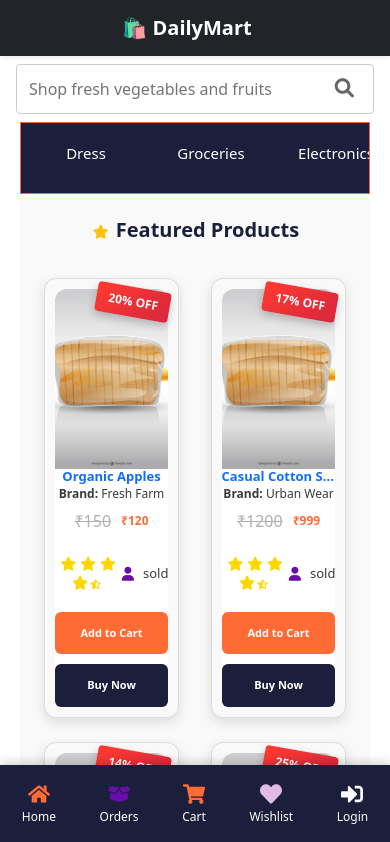
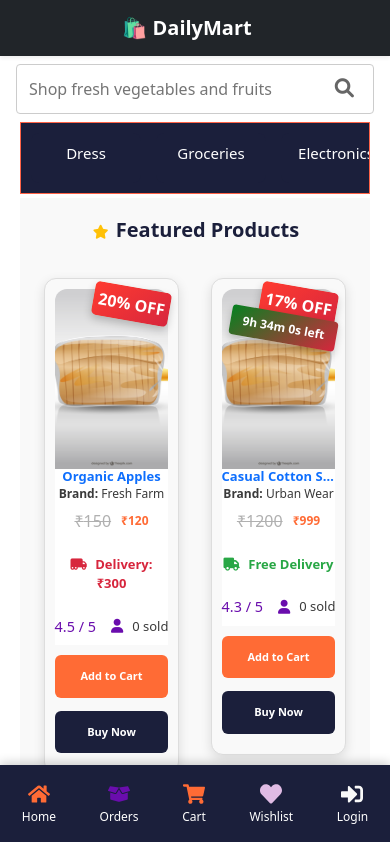
Before and after one commit to Nr-143/E-commerce, a React (Vite) app: page / in a window 390 px wide. Shown: the top 842 px of the page. Built offline with nearby package versions, Linux system fonts and the light colour scheme.

Commit message:
Product card updated

```diff
--- a/src/components/ProductCard/ProductCard.jsx
+++ b/src/components/ProductCard/ProductCard.jsx
@@ -1,23 +1,84 @@
-import React from "react";
+import React, { useState, useRef, useEffect } from "react";
+import { Link } from "react-router-dom";
 import defaultImage from "../../assets/icons/06.jpg"; // Default Image if product image is unavailable
-import "../ProductCard/ProductCards.css"
-const ProductCard = ({ product }) => {
+import "../ProductCard/ProductCards.css";
+
+const ProductCard = ({ product, addToCart }) => {
+  const [timeLeft, setTimeLeft] = useState("");
+  const [isAnimating, setIsAnimating] = useState(false);
+  const productImageRef = useRef(null);
+  const cartIconRef = useRef(null);
+
+  useEffect(() => {
+    if (product.offerEndTime) {
+      const interval = setInterval(() => {
+        const now = new Date().getTime();
+        const endTime = new Date(product.offerEndTime).getTime();
+        const remainingTime = endTime - now;
+
+        if (remainingTime <= 0) {
+          setTimeLeft("Offer Ended");
+          clearInterval(interval);
+        } else {
+          const hours = Math.floor((remainingTime / (1000 * 60 * 60)) % 24);
+          const minutes = Math.floor((remainingTime / (1000 * 60)) % 60);
+          const seconds = Math.floor((remainingTime / 1000) % 60);
+          setTimeLeft(`${hours}h ${minutes}m ${seconds}s left`);
+        }
+      }, 1000);
+
+      return () => clearInterval(interval);
+    }
+  }, [product.offerEndTime]);
+
+  const handleAddToCart = (e) => {
+    e.stopPropagation(); // Prevent the Link from triggering
+    setIsAnimating(true);
+    const productImage = productImageRef.current;
+    const cartIcon = cartIconRef.current;
+
+    // Ensure both product image and cart icon are available
+    if (!productImage || !cartIcon) {
+      setIsAnimating(false); // Reset the animation state
+      return;
+    }
+
+    // Get the position of the cart icon
+    const cartPosition = cartIcon.getBoundingClientRect();
+    const productRect = productImage.getBoundingClientRect();
+    const deltaX = cartPosition.left - productRect.left;
+    const deltaY = cartPosition.top - productRect.top;
+
+    // Move the product image to the cart
+    productImage.style.transition = "transform 1s ease-in-out";
+    productImage.style.transform = `translate(${deltaX}px, ${deltaY}px)`;
+
+    // After animation ends, reset the image position
+    setTimeout(() => {
+      setIsAnimating(false);
+      productImage.style.transform = ""; // Reset position
+      addToCart(product); // Call function to add product to cart
+    }, 1000); // Match this with your animation duration
+  };
+
+  const handleBuyNow = (e) => {
+    e.stopPropagation(); // Prevent the Link from triggering
+    // Handle Buy Now logic here
+  };
+
   const renderStars = (rating) => {
     const fullStars = Math.floor(rating);
     const halfStar = rating % 1 !== 0;
     const stars = [];
 
-    // Render full stars
     for (let i = 0; i < fullStars; i++) {
       stars.push(<i key={`full-${i}`} className="fas fa-star star-icon" />);
     }
 
-    // Render half star if applicable
     if (halfStar) {
       stars.push(<i key="half" className="fas fa-star-half-alt star-icon" />);
     }
 
-    // Render empty stars (up to 5)
     while (stars.length < 5) {
       stars.push(<i key={`empty-${stars.length}`} className="far fa-star star-icon" />);
     }
@@ -27,13 +88,26 @@ const ProductCard = ({ product }) => {
 
   return (
     <div className="product-card">
+      {/* Link wrapping only the product image and name */}
+<Link to={`/product/${product.id}`}>
   {/* Discount Badge */}
-      {product.discount > 0 && <span className="discount-badge">{product.discount}% OFF</span>}
+  {product.discount > 0 && (
+    <div className="discount-section">
+      <span className="discount-badge">{product.discount}% OFF</span>
+    </div>
+  )}
+
+  {timeLeft && (
+    <div className="discount-section">
+      <span className="timer-badge ">{timeLeft}</span>
+    </div>
+  )}
 
   {/* Product Image */}
   <img
-        src={ defaultImage}
-        className="product-card-img"
+    ref={productImageRef}
+    src={defaultImage}
+    className={`product-card-img ${isAnimating ? "move" : ""}`}
     alt={product.name}
   />
 
@@ -46,25 +120,62 @@ const ProductCard = ({ product }) => {
 
     {/* Price Section */}
     <div className="price-info">
-          <p className="original-price">₹{product.oldPrice}</p>
+      {product.oldPrice && <p className="original-price">₹{product.oldPrice}</p>}
       <p className="selling-price">₹{product.price}</p>
+    </div>
+
+    {/* Delivery Info */}
+    <div className="delivery-info">
+      {product.deliveryFee && product.deliveryFee > 0 ? (
+        <p className="delivery-fee">
+          <i className="fas fa-truck-moving"></i> Delivery: ₹{product.deliveryFee}
+        </p>
+      ) : (
+        <p className="free-delivery">
+          <i className="fas fa-truck"></i> Free Delivery
+        </p>
+      )}
     </div>
 
     {/* Rating & Sold Count */}
     <div className="rating-sold">
-          <div className="rating">{renderStars(product.ratings)}</div>
+      {/* Mobile View - Rating as Points */}
+      <div className="rating">
+        <span className="rating-points">{product.ratings || 0} / 5</span>
+      </div>
+
+      {/* Desktop View - Show Star Ratings */}
+      <div className="rating-stars">
+        <span className="desktop-rating">
+          {renderStars(product.ratings)}
+        </span>
+      </div>
+
       <div className="sold-info">
-            <i className="fas fa-user" /> <span>{product.sold} sold</span>
+        <i className="fas fa-user" /> <span>{product.sold || 0} sold</span>
       </div>
     </div>
+  </div>
+</Link>  {/* Make sure this is the closing of the <Link> component */}
 
 {/* Action Buttons */}
 <div className="action-buttons">
-  <button className="btn btn-cart" style={{background:"#FF6B35",color:"white"}}>Add to Cart</button>
-  <button className="btn btn-buy" style={{background:"#1B1F3B",color:"white"}}>Buy Now</button>
+  <button
+    className="btn btn-cart"
+    style={{ background: "#FF6B35", color: "white" }}
+    onClick={handleAddToCart}
+  >
+    Add to Cart
+  </button>
+  <button
+    className="btn btn-buy"
+    style={{ background: "#1B1F3B", color: "white" }}
+    onClick={handleBuyNow}
+  >
+    Buy Now
+  </button>
 </div>
 
-      </div>
   </div>
   );
 };
--- a/src/components/ProductCard/ProductCards.css
+++ b/src/components/ProductCard/ProductCards.css
@@ -155,7 +155,19 @@
   transform: rotate(10deg);
   box-shadow: 0px 4px 8px rgba(0, 0, 0, 0.2);
 }
-
+.timer-badge {
+  position: absolute;
+  top: 34px;
+  right: 8px;
+  background: linear-gradient(135deg, #058120, #D7263D); /* Bright Red */
+  color: #ffffff; /* Change to white */
+  font-size: 12px;
+  font-weight: bold;
+  padding: 6px 12px;
+  border-radius: 4px;
+  transform: rotate(10deg);
+  box-shadow: 0px 4px 8px rgba(0, 0, 0, 0.2);
+}
 /* Mobile Responsive Design */
 @media (max-width: 768px) {
   .product-card {
@@ -188,7 +200,7 @@
   .action-buttons {
     flex-direction: column;
     justify-content: center;
-    gap: 10px;
+    gap: 3px;
   }
 
   .action-buttons .btn {
@@ -202,3 +214,84 @@
 .product-card{
   text-decoration: none;
 }
+
+.delivery-info {
+  font-size: 13px;
+  text-align: center;
+  margin-bottom: 6px;
+  font-weight: bold;
+}
+
+.free-delivery {
+  color: #28A745; /* Green for free delivery */
+}
+
+.delivery-fee {
+  color: #D7263D; /* Red for delivery fee */
+}
+
+
+.discount-badge {
+  font-size: 1rem;
+  color: white;
+  background-color: #FF6B35;
+  padding: 5px;
+  border-radius: 5px;
+}
+
+.offer-end-time {
+  font-size: 0.85rem;
+  color: #1B1F3B;
+  background-color: #E0BBE4;
+  padding: 5px;
+  border-radius: 5px;
+  margin-top: 5px;
+}
+
+.rating-points {
+  font-size: 0.9rem;
+  color: #6A0DAD;
+}
+
+/* Desktop View - Show Stars */
+.desktop-rating {
+  display: none;
+}
+
+/* Responsive Styles */
+@media (max-width: 768px) {
+  /* Mobile View - Rating as Points */
+  .rating-points {
+    display: block;
+  }
+
+  /* Hide Star Ratings for Mobile */
+  .rating-stars {
+    display: none;
+  }
+
+  .product-card {
+    /* Adjust card layout for mobile */
+  }
+
+  .action-buttons {
+    display: flex;
+    flex-direction: column;
+  }
+
+  .btn-cart, .btn-buy {
+    margin-bottom: 10px;
+    width: 100%;
+  }
+}
+
+@media (min-width: 768px) {
+  /* Desktop View - Show Stars */
+  .desktop-rating {
+    display: block;
+  }
+
+  .rating-points {
+    display: none;
+  }
+}
--- a/src/pages/Home/HomePage.jsx
+++ b/src/pages/Home/HomePage.jsx
@@ -26,21 +26,24 @@ const HomePage = () => {
             discount: 20,
             ratings: 4.5,
             isInCart: false,
+            deliveryFee:300,
             category: "groceries",
           },
-          {
-            id: 101,
-            name: "Casual Cotton Shirt",
-            brand: "Urban Wear",
-            image: "https://via.placeholder.com/150",
-            oldPrice: 1200,
-            price: 999,
-            discount: 17,
-            ratings: 4.3,
-            size: ["S", "M", "L", "XL"],
-            isInCart: false,
-            category: "clothing",
-          },
+  {
+  "id": 101,
+  "name": "Casual Cotton Shirt",
+  "brand": "Urban Wear",
+  "image": "https://via.placeholder.com/150",
+  "oldPrice": 1200,
+  "price": 999,
+  "discount": 17,
+  "ratings": 4.3,
+  "deliveryFee": 0,
+  "size": ["S", "M", "L", "XL"],
+  "isInCart": false,
+  "offerEndTime": "2025-03-12T23:59:59Z",
+  "category": "clothing"
+         },
           {
             id: 201,
             name: "Wireless Bluetooth Headphones",
@@ -50,6 +53,7 @@ const HomePage = () => {
             price: 2999,
             discount: 14,
             ratings: 4.7,
+            deliveryFee:300,
             warranty: "1 Year",
             isInCart: false,
             category: "electronics",
@@ -59,10 +63,10 @@ const HomePage = () => {
             name: "Fresh Bananas",
             brand: "Tropical Farms",
             image: "https://via.placeholder.com/150",
-            oldPrice: 80,
+            oldPrice:null,
             price: 60,
-            discount: 25,
-            ratings: 4.2,
+            discount:0,
+            ratings: null,
             isInCart: false,
             category: "groceries",
           },
@@ -261,13 +265,9 @@ const HomePage = () => {
             <p className="text-center text-danger">{error}</p>
           ) : products.length > 0 ? (
             products.map((product) => {
-              // Choose the right card based on category
-
               return (
                 <div className="col-6 col-md-3" key={product.id}>
-                  <Link to={`/product/${product.id}`}>
                     <ProductCard product={product} />
-                  </Link>
                 </div>
               );
             })
```
Also changed, not shown: src/App.css (+8 -0 lines), src/components/CartComponent/CartComponent.css (+20 -53 lines), src/components/CartComponent/CartComponent.jsx (+4 -6 lines), src/components/NavBarComponent/NavbarComponent.jsx (+9 -12 lines), src/components/ProductDetailsPage/ProductDetailsPage.css (+33 -133 lines), src/components/ProductDetailsPage/ProductDetailsPage.jsx (+9 -11 lines). Lines whose indentation alone changed are shown as unchanged.
